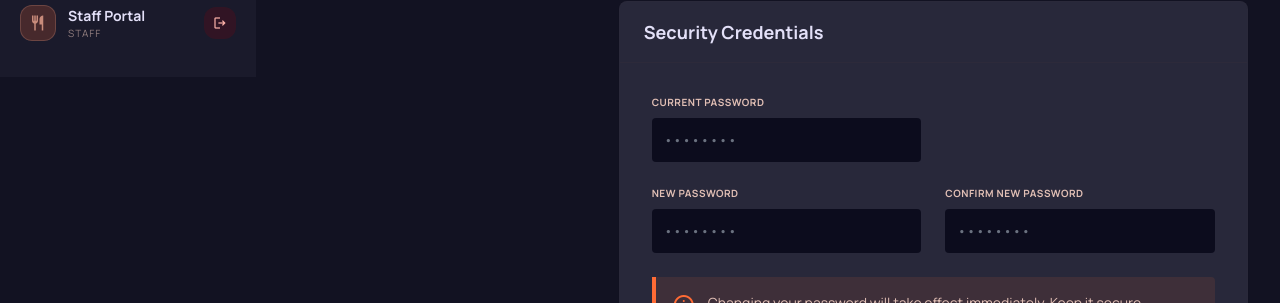
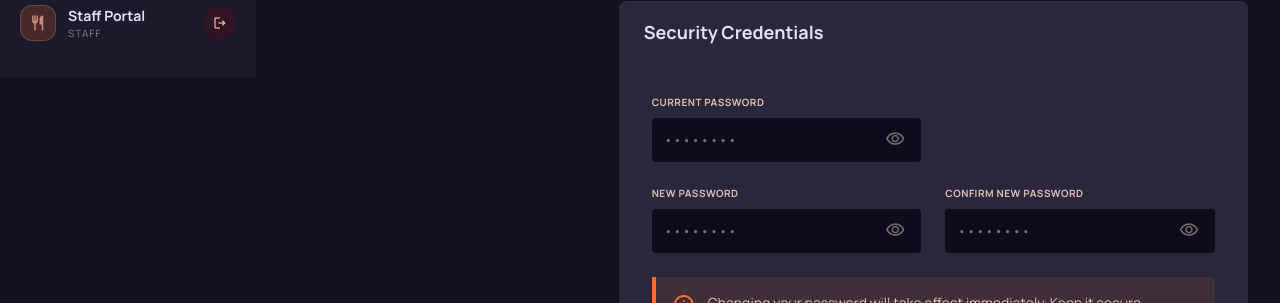
Before and after one commit to amnashakeel487/Cafeteria-Mangament-System, a React app in the folder cafeteria-project/: page /cafeteria/profile in a window 1280 px wide. Shown: the part 723-1026 px from the top of the page. Built offline with nearby package versions, Linux system fonts and the light colour scheme; no server answers; sample sign-in values are in the browser's storage; the HTML template or start-up script is replaced by a standard one.

Commit message:
update password field to show (show password ) icon

```diff
--- a/cafeteria-project/src/pages/admin/Cafeterias.jsx
+++ b/cafeteria-project/src/pages/admin/Cafeterias.jsx
@@ -9,6 +9,7 @@ export default function Cafeterias() {
   const [current, setCurrent] = useState({ id: null, name: '', email: '', password: '', location: '', contact: '' });
   const [loading, setLoading] = useState(false);
   const [message, setMessage] = useState({ text: '', type: '' });
+  const [showPassword, setShowPassword] = useState(false);
 
   const token = localStorage.getItem('adminToken');
   const axiosConfig = { headers: { Authorization: `Bearer ${token}` } };
@@ -36,6 +37,7 @@ export default function Cafeterias() {
 
   const handleOpenModal = (mode, item = null) => {
     setModalMode(mode);
+    setShowPassword(false);
     if (item) {
       setCurrent({ ...item, password: '' });
     } else {
@@ -206,7 +208,18 @@ export default function Cafeterias() {
               </div>
               <div className="space-y-1 flex flex-col">
                 <label className="text-[10px] font-bold text-on-surface-variant/60 uppercase tracking-widest">Portal Password {modalMode === 'edit' && "(Optional)"}</label>
-                <input type="password" required={modalMode === 'add'} value={current.password} onChange={e => setCurrent({...current, password: e.target.value})} className="bg-surface-container-lowest border-none rounded-lg px-4 py-3 text-sm text-on-surface font-label focus:ring-2 focus:ring-primary/50 outline-none" placeholder="••••••••" />
+                <div className="relative">
+                  <input type={showPassword ? "text" : "password"} required={modalMode === 'add'} value={current.password} onChange={e => setCurrent({...current, password: e.target.value})} className="w-full bg-surface-container-lowest border-none rounded-lg px-4 py-3 pr-12 text-sm text-on-surface font-label focus:ring-2 focus:ring-primary/50 outline-none" placeholder="••••••••" />
+                  <button
+                    type="button"
+                    onClick={() => setShowPassword(!showPassword)}
+                    className="absolute right-4 top-1/2 -translate-y-1/2 text-on-surface-variant/50 hover:text-primary transition-colors"
+                  >
+                    <span className="material-symbols-outlined text-xl">
+                      {showPassword ? 'visibility_off' : 'visibility'}
+                    </span>
+                  </button>
+                </div>
               </div>
               <div className="pt-6 flex gap-3">
                 <button type="button" onClick={() => setIsModalOpen(false)} className="flex-1 py-3.5 bg-surface-container hover:bg-surface-bright text-on-surface font-bold rounded-lg transition-colors text-sm">Cancel</button>
--- a/cafeteria-project/src/pages/admin/Login.jsx
+++ b/cafeteria-project/src/pages/admin/Login.jsx
@@ -7,6 +7,7 @@ export default function Login() {
   const [password, setPassword] = useState('');
   const [error, setError] = useState('');
   const [isLoading, setIsLoading] = useState(false);
+  const [showPassword, setShowPassword] = useState(false);
   const navigate = useNavigate();
 
   const handleLogin = async (e) => {
@@ -73,14 +74,23 @@ export default function Login() {
               <div className="relative">
                 <span className="material-symbols-outlined absolute left-4 top-1/2 -translate-y-1/2 text-on-surface-variant/50">lock</span>
                 <input
-                  type="password"
+                  type={showPassword ? "text" : "password"}
                   value={password}
                   onChange={(e) => setPassword(e.target.value)}
                   disabled={isLoading}
                   placeholder="••••••••"
-                  className="w-full bg-surface-container-lowest border border-outline-variant/15 focus:border-primary/60 rounded-lg pl-12 pr-4 py-3 text-sm focus:ring-1 focus:ring-primary/50 text-on-surface placeholder-on-surface-variant/30 transition-all font-label"
+                  className="w-full bg-surface-container-lowest border border-outline-variant/15 focus:border-primary/60 rounded-lg pl-12 pr-12 py-3 text-sm focus:ring-1 focus:ring-primary/50 text-on-surface placeholder-on-surface-variant/30 transition-all font-label"
                   required
                 />
+                <button
+                  type="button"
+                  onClick={() => setShowPassword(!showPassword)}
+                  className="absolute right-4 top-1/2 -translate-y-1/2 text-on-surface-variant/50 hover:text-primary transition-colors"
+                >
+                  <span className="material-symbols-outlined text-xl">
+                    {showPassword ? 'visibility_off' : 'visibility'}
+                  </span>
+                </button>
               </div>
             </div>
 
--- a/cafeteria-project/src/pages/admin/Profile.jsx
+++ b/cafeteria-project/src/pages/admin/Profile.jsx
@@ -4,9 +4,8 @@ import axios from 'axios';
 export default function Profile() {
   const [profile, setProfile] = useState({ name: '', email: '', contact: '', role: '', profile_image: '' });
   const [password, setPassword] = useState('');
+  const [showPassword, setShowPassword] = useState(false);
   const [loading, setLoading] = useState(true);
-  const [saving, setSaving] = useState(false);
-  const [toast, setToast] = useState({ visible: false, message: '', type: '' });
 
   useEffect(() => {
     fetchProfile();
@@ -179,12 +178,21 @@ export default function Profile() {
                   <div className="relative">
                     <span className="material-symbols-outlined absolute left-4 top-1/2 -translate-y-1/2 text-on-surface-variant/30">password</span>
                     <input
-                       className="w-full bg-surface-container-lowest border border-outline-variant/10 rounded-lg py-3 pl-12 pr-4 text-on-surface focus:ring-2 focus:ring-tertiary transition-all focus:border-transparent outline-none"
-                       type="password"
+                       className="w-full bg-surface-container-lowest border border-outline-variant/10 rounded-lg py-3 pl-12 pr-12 text-on-surface focus:ring-2 focus:ring-tertiary transition-all focus:border-transparent outline-none"
+                       type={showPassword ? "text" : "password"}
                        placeholder="Leave blank to keep existing password"
                        value={password}
                        onChange={e => setPassword(e.target.value)}
                     />
+                    <button
+                      type="button"
+                      onClick={() => setShowPassword(!showPassword)}
+                      className="absolute right-4 top-1/2 -translate-y-1/2 text-on-surface-variant/50 hover:text-tertiary transition-colors"
+                    >
+                      <span className="material-symbols-outlined text-xl">
+                        {showPassword ? 'visibility_off' : 'visibility'}
+                      </span>
+                    </button>
                   </div>
                 </div>
 
--- a/cafeteria-project/src/pages/admin/Students.jsx
+++ b/cafeteria-project/src/pages/admin/Students.jsx
@@ -9,6 +9,7 @@ export default function Students() {
   const [currentStudent, setCurrentStudent] = useState({ id: null, name: '', email: '', password: '', contact: '' });
   const [loading, setLoading] = useState(false);
   const [message, setMessage] = useState({ text: '', type: '' });
+  const [showPassword, setShowPassword] = useState(false);
 
   const token = localStorage.getItem('adminToken');
   const axiosConfig = { headers: { Authorization: `Bearer ${token}` } };
@@ -36,6 +37,7 @@ export default function Students() {
 
   const handleOpenModal = (mode, student = null) => {
     setModalMode(mode);
+    setShowPassword(false);
     if (student) {
       setCurrentStudent({ ...student, password: '' });
     } else {
@@ -207,7 +209,18 @@ export default function Students() {
               </div>
               <div className="space-y-1 flex flex-col">
                 <label className="text-[10px] font-bold text-on-surface-variant/60 uppercase tracking-widest">Password {modalMode === 'edit' && "(Optional)"}</label>
-                <input type="password" required={modalMode === 'add'} value={currentStudent.password} onChange={e => setCurrentStudent({...currentStudent, password: e.target.value})} className="bg-surface-container-lowest border-none rounded-lg px-4 py-3 text-sm text-on-surface font-label focus:ring-2 focus:ring-primary/50 outline-none" placeholder="••••••••" />
+                <div className="relative">
+                  <input type={showPassword ? "text" : "password"} required={modalMode === 'add'} value={currentStudent.password} onChange={e => setCurrentStudent({...currentStudent, password: e.target.value})} className="w-full bg-surface-container-lowest border-none rounded-lg px-4 py-3 pr-12 text-sm text-on-surface font-label focus:ring-2 focus:ring-primary/50 outline-none" placeholder="••••••••" />
+                  <button
+                    type="button"
+                    onClick={() => setShowPassword(!showPassword)}
+                    className="absolute right-4 top-1/2 -translate-y-1/2 text-on-surface-variant/50 hover:text-primary transition-colors"
+                  >
+                    <span className="material-symbols-outlined text-xl">
+                      {showPassword ? 'visibility_off' : 'visibility'}
+                    </span>
+                  </button>
+                </div>
               </div>
               <div className="pt-6 flex gap-3">
                 <button type="button" onClick={() => setIsModalOpen(false)} className="flex-1 py-3.5 bg-surface-container hover:bg-surface-bright text-on-surface font-bold rounded-lg transition-colors text-sm">Cancel</button>
--- a/cafeteria-project/src/pages/cafeteria/Login.jsx
+++ b/cafeteria-project/src/pages/cafeteria/Login.jsx
@@ -7,6 +7,7 @@ export default function CafeteriaLogin() {
   const [password, setPassword] = useState('');
   const [error, setError] = useState('');
   const [isLoading, setIsLoading] = useState(false);
+  const [showPassword, setShowPassword] = useState(false);
   const navigate = useNavigate();
 
   const handleLogin = async (e) => {
@@ -78,14 +79,23 @@ export default function CafeteriaLogin() {
               <div className="relative">
                 <span className="material-symbols-outlined absolute left-4 top-1/2 -translate-y-1/2 text-on-surface-variant/50">lock</span>
                 <input
-                  type="password"
+                  type={showPassword ? "text" : "password"}
                   value={password}
                   onChange={(e) => setPassword(e.target.value)}
                   disabled={isLoading}
                   placeholder="••••••••"
-                  className="w-full bg-surface-container-lowest border border-outline-variant/15 focus:border-tertiary/60 rounded-lg pl-12 pr-4 py-3 text-sm focus:ring-1 focus:ring-tertiary/50 text-on-surface placeholder-on-surface-variant/30 transition-all outline-none"
+                  className="w-full bg-surface-container-lowest border border-outline-variant/15 focus:border-tertiary/60 rounded-lg pl-12 pr-12 py-3 text-sm focus:ring-1 focus:ring-tertiary/50 text-on-surface placeholder-on-surface-variant/30 transition-all outline-none"
                   required
                 />
+                <button
+                  type="button"
+                  onClick={() => setShowPassword(!showPassword)}
+                  className="absolute right-4 top-1/2 -translate-y-1/2 text-on-surface-variant/50 hover:text-primary transition-colors"
+                >
+                  <span className="material-symbols-outlined text-xl">
+                    {showPassword ? 'visibility_off' : 'visibility'}
+                  </span>
+                </button>
               </div>
             </div>
 
--- a/cafeteria-project/src/pages/cafeteria/Profile.jsx
+++ b/cafeteria-project/src/pages/cafeteria/Profile.jsx
@@ -25,6 +25,8 @@ export default function CafeteriaProfile() {
     newPassword: '',
     confirmPassword: '',
   });
+
+  const [showPasswords, setShowPasswords] = useState({ current: false, new: false, confirm: false });
 
   useEffect(() => {
     fetchProfile();
@@ -241,22 +243,55 @@ export default function CafeteriaProfile() {
               <div className="grid grid-cols-1 sm:grid-cols-2 gap-6">
                 <div className="space-y-2">
                   <label className="block text-[10px] font-bold text-on-surface-variant uppercase tracking-wider">Current Password</label>
-                  <input required type="password" value={passwords.currentPassword} onChange={e => setPasswords({...passwords, currentPassword: e.target.value})}
-                    className="w-full bg-surface-container-lowest border-none rounded-lg p-3 text-sm text-on-surface focus:ring-2 focus:ring-primary-container/40 outline-none" placeholder="••••••••"
-                  />
+                  <div className="relative">
+                    <input required type={showPasswords.current ? "text" : "password"} value={passwords.currentPassword} onChange={e => setPasswords({...passwords, currentPassword: e.target.value})}
+                      className="w-full bg-surface-container-lowest border-none rounded-lg p-3 pr-12 text-sm text-on-surface focus:ring-2 focus:ring-primary-container/40 outline-none" placeholder="••••••••"
+                    />
+                    <button
+                      type="button"
+                      onClick={() => setShowPasswords({...showPasswords, current: !showPasswords.current})}
+                      className="absolute right-4 top-1/2 -translate-y-1/2 text-on-surface-variant/50 hover:text-primary transition-colors"
+                    >
+                      <span className="material-symbols-outlined text-xl">
+                        {showPasswords.current ? 'visibility_off' : 'visibility'}
+                      </span>
+                    </button>
+                  </div>
                 </div>
                 <div className="hidden sm:block"></div>
                 <div className="space-y-2">
                   <label className="block text-[10px] font-bold text-on-surface-variant uppercase tracking-wider">New Password</label>
-                  <input required type="password" value={passwords.newPassword} onChange={e => setPasswords({...passwords, newPassword: e.target.value})} minLength={6}
-                    className="w-full bg-surface-container-lowest border-none rounded-lg p-3 text-sm text-on-surface focus:ring-2 focus:ring-primary-container/40 outline-none" placeholder="••••••••"
-                  />
+                  <div className="relative">
+                    <input required type={showPasswords.new ? "text" : "password"} value={passwords.newPassword} onChange={e => setPasswords({...passwords, newPassword: e.target.value})} minLength={6}
+                      className="w-full bg-surface-container-lowest border-none rounded-lg p-3 pr-12 text-sm text-on-surface focus:ring-2 focus:ring-primary-container/40 outline-none" placeholder="••••••••"
+                    />
+                    <button
+                      type="button"
+                      onClick={() => setShowPasswords({...showPasswords, new: !showPasswords.new})}
+                      className="absolute right-4 top-1/2 -translate-y-1/2 text-on-surface-variant/50 hover:text-primary transition-colors"
+                    >
+                      <span className="material-symbols-outlined text-xl">
+                        {showPasswords.new ? 'visibility_off' : 'visibility'}
+                      </span>
+                    </button>
+                  </div>
                 </div>
                 <div className="space-y-2">
                   <label className="block text-[10px] font-bold text-on-surface-variant uppercase tracking-wider">Confirm New Password</label>
-                  <input required type="password" value={passwords.confirmPassword} onChange={e => setPasswords({...passwords, confirmPassword: e.target.value})} minLength={6}
-                    className="w-full bg-surface-container-lowest border-none rounded-lg p-3 text-sm text-on-surface focus:ring-2 focus:ring-primary-container/40 outline-none" placeholder="••••••••"
-                  />
+                  <div className="relative">
+                    <input required type={showPasswords.confirm ? "text" : "password"} value={passwords.confirmPassword} onChange={e => setPasswords({...passwords, confirmPassword: e.target.value})} minLength={6}
+                      className="w-full bg-surface-container-lowest border-none rounded-lg p-3 pr-12 text-sm text-on-surface focus:ring-2 focus:ring-primary-container/40 outline-none" placeholder="••••••••"
+                    />
+                    <button
+                      type="button"
+                      onClick={() => setShowPasswords({...showPasswords, confirm: !showPasswords.confirm})}
+                      className="absolute right-4 top-1/2 -translate-y-1/2 text-on-surface-variant/50 hover:text-primary transition-colors"
+                    >
+                      <span className="material-symbols-outlined text-xl">
+                        {showPasswords.confirm ? 'visibility_off' : 'visibility'}
+                      </span>
+                    </button>
+                  </div>
                 </div>
               </div>
 
--- a/cafeteria-project/src/pages/student/Login.jsx
+++ b/cafeteria-project/src/pages/student/Login.jsx
@@ -7,6 +7,7 @@ export default function StudentLogin() {
   const [password, setPassword] = useState('');
   const [error, setError] = useState('');
   const [isLoading, setIsLoading] = useState(false);
+  const [showPassword, setShowPassword] = useState(false);
   const navigate = useNavigate();
 
   const handleLogin = async (e) => {
@@ -75,14 +76,23 @@ export default function StudentLogin() {
               <div className="relative">
                 <span className="material-symbols-outlined absolute left-4 top-1/2 -translate-y-1/2 text-on-surface-variant/50">lock</span>
                 <input
-                  type="password"
+                  type={showPassword ? "text" : "password"}
                   value={password}
                   onChange={(e) => setPassword(e.target.value)}
                   disabled={isLoading}
                   placeholder="••••••••"
-                  className="w-full bg-surface-container-lowest border border-outline-variant/15 focus:border-tertiary/60 rounded-lg pl-12 pr-4 py-3 text-sm focus:ring-1 focus:ring-tertiary/50 text-on-surface placeholder-on-surface-variant/30 transition-all font-label"
+                  className="w-full bg-surface-container-lowest border border-outline-variant/15 focus:border-tertiary/60 rounded-lg pl-12 pr-12 py-3 text-sm focus:ring-1 focus:ring-tertiary/50 text-on-surface placeholder-on-surface-variant/30 transition-all font-label"
                   required
                 />
+                <button
+                  type="button"
+                  onClick={() => setShowPassword(!showPassword)}
+                  className="absolute right-4 top-1/2 -translate-y-1/2 text-on-surface-variant/50 hover:text-tertiary transition-colors"
+                >
+                  <span className="material-symbols-outlined text-xl">
+                    {showPassword ? 'visibility_off' : 'visibility'}
+                  </span>
+                </button>
               </div>
             </div>
 
--- a/cafeteria-project/src/pages/student/StudentProfile.jsx
+++ b/cafeteria-project/src/pages/student/StudentProfile.jsx
@@ -21,6 +21,7 @@ export default function StudentProfile() {
   const [oldPassword, setOldPassword] = useState('');
   const [newPassword, setNewPassword] = useState('');
   const [confirmPassword, setConfirmPassword] = useState('');
+  const [showPasswords, setShowPasswords] = useState({ old: false, new: false, confirm: false });
 
   useEffect(() => {
     const fetchProfile = async () => {
@@ -214,34 +215,67 @@ export default function StudentProfile() {
             <div className="space-y-6">
               <div className="space-y-2">
                 <label className="text-xs font-bold uppercase tracking-widest text-[#e1bfb5] ml-1">Old Password</label>
+                <div className="relative">
                   <input
-                  className="w-full bg-[#0c0c1d] border-0 rounded-lg py-3 px-4 text-[#E3E0F8] focus:ring-2 focus:ring-[#FF6B35] transition-all placeholder:text-[#e1bfb5]/30 outline-none"
+                    className="w-full bg-[#0c0c1d] border-0 rounded-lg py-3 px-4 pr-12 text-[#E3E0F8] focus:ring-2 focus:ring-[#FF6B35] transition-all placeholder:text-[#e1bfb5]/30 outline-none"
                     placeholder="••••••••••••"
-                  type="password"
+                    type={showPasswords.old ? "text" : "password"}
                     value={oldPassword}
                     onChange={(e) => setOldPassword(e.target.value)}
                   />
+                  <button
+                    type="button"
+                    onClick={() => setShowPasswords({...showPasswords, old: !showPasswords.old})}
+                    className="absolute right-4 top-1/2 -translate-y-1/2 text-[#e1bfb5]/50 hover:text-[#FF6B35] transition-colors"
+                  >
+                    <span className="material-symbols-outlined text-xl">
+                      {showPasswords.old ? 'visibility_off' : 'visibility'}
+                    </span>
+                  </button>
+                </div>
               </div>
               <div className="grid grid-cols-1 md:grid-cols-2 gap-6">
                 <div className="space-y-2">
                   <label className="text-xs font-bold uppercase tracking-widest text-[#e1bfb5] ml-1">New Password</label>
+                  <div className="relative">
                     <input
-                    className="w-full bg-[#0c0c1d] border-0 rounded-lg py-3 px-4 text-[#E3E0F8] focus:ring-2 focus:ring-[#FF6B35] transition-all placeholder:text-[#e1bfb5]/30 outline-none"
+                      className="w-full bg-[#0c0c1d] border-0 rounded-lg py-3 px-4 pr-12 text-[#E3E0F8] focus:ring-2 focus:ring-[#FF6B35] transition-all placeholder:text-[#e1bfb5]/30 outline-none"
                       placeholder="Min. 6 chars"
-                    type="password"
+                      type={showPasswords.new ? "text" : "password"}
                       value={newPassword}
                       onChange={(e) => setNewPassword(e.target.value)}
                     />
+                    <button
+                      type="button"
+                      onClick={() => setShowPasswords({...showPasswords, new: !showPasswords.new})}
+                      className="absolute right-4 top-1/2 -translate-y-1/2 text-[#e1bfb5]/50 hover:text-[#FF6B35] transition-colors"
+                    >
+                      <span className="material-symbols-outlined text-xl">
+                        {showPasswords.new ? 'visibility_off' : 'visibility'}
+                      </span>
+                    </button>
+                  </div>
                 </div>
                 <div className="space-y-2">
                   <label className="text-xs font-bold uppercase tracking-widest text-[#e1bfb5] ml-1">Confirm New Password</label>
+                  <div className="relative">
                     <input
-                    className="w-full bg-[#0c0c1d] border-0 rounded-lg py-3 px-4 text-[#E3E0F8] focus:ring-2 focus:ring-[#FF6B35] transition-all placeholder:text-[#e1bfb5]/30 outline-none"
+                      className="w-full bg-[#0c0c1d] border-0 rounded-lg py-3 px-4 pr-12 text-[#E3E0F8] focus:ring-2 focus:ring-[#FF6B35] transition-all placeholder:text-[#e1bfb5]/30 outline-none"
                       placeholder="Repeat password"
-                    type="password"
+                      type={showPasswords.confirm ? "text" : "password"}
                       value={confirmPassword}
                       onChange={(e) => setConfirmPassword(e.target.value)}
                     />
+                    <button
+                      type="button"
+                      onClick={() => setShowPasswords({...showPasswords, confirm: !showPasswords.confirm})}
+                      className="absolute right-4 top-1/2 -translate-y-1/2 text-[#e1bfb5]/50 hover:text-[#FF6B35] transition-colors"
+                    >
+                      <span className="material-symbols-outlined text-xl">
+                        {showPasswords.confirm ? 'visibility_off' : 'visibility'}
+                      </span>
+                    </button>
+                  </div>
                 </div>
               </div>
               <div className="flex items-center justify-between">
```
Lines whose indentation alone changed are shown as unchanged.
